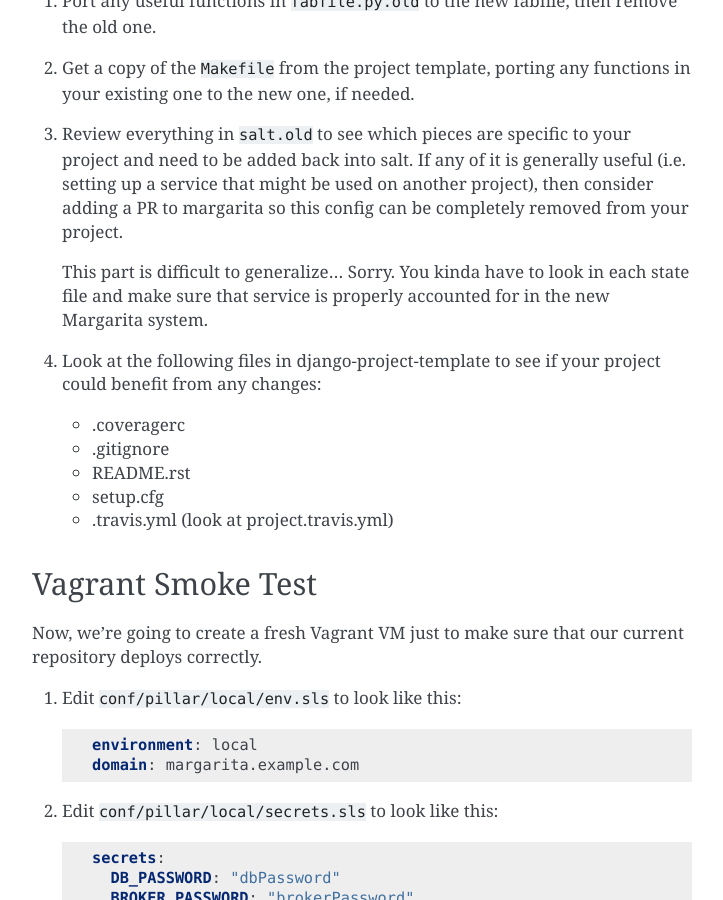
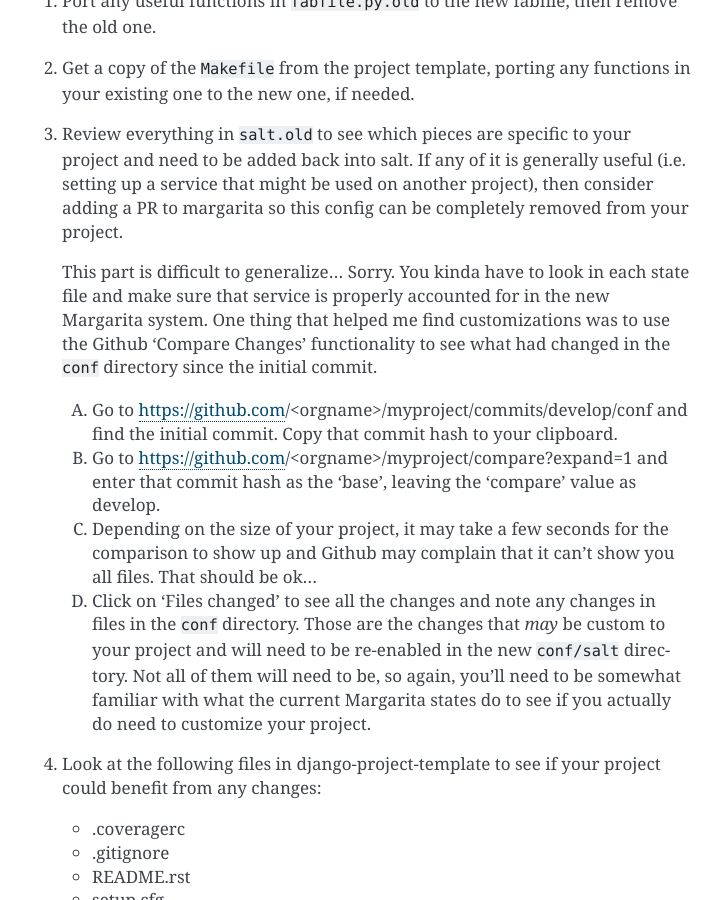
Before and after one commit to caktus/guidebook, a Sphinx documentation site: the page built from source/margarita/upgrading.rst, in a window 1280 px wide and 900 px high, scrolled down 5251 px. Shown: the whole window, without its empty margins (388-1111 px from the left). Built offline with Sphinx 7.4.7, drawn with Linux system fonts in a browser that asks for light colours.

Commit message:
Add clue about how to find salt customizations

```diff
--- a/source/margarita/upgrading.rst
+++ b/source/margarita/upgrading.rst
@@ -275,7 +275,24 @@ you should be able to get a server upgraded, but they **will** have to be done a
    be completely removed from your project.
 
    This part is difficult to generalize... Sorry. You kinda have to look in each state file and
-   make sure that service is properly accounted for in the new Margarita system.
+   make sure that service is properly accounted for in the new Margarita system. One thing that
+   helped me find customizations was to use the Github 'Compare Changes' functionality to see what
+   had changed in the ``conf`` directory since the initial commit.
+
+   A. Go to https://github.com/<orgname>/myproject/commits/develop/conf and find the initial commit.
+      Copy that commit hash to your clipboard.
+
+   #. Go to https://github.com/<orgname>/myproject/compare?expand=1 and enter that commit hash as
+      the 'base', leaving the 'compare' value as develop.
+
+   #. Depending on the size of your project, it may take a few seconds for the comparison to show up
+      and Github may complain that it can't show you all files. That should be ok...
+
+   #. Click on 'Files changed' to see all the changes and note any changes in files in the ``conf``
+      directory. Those are the changes that *may* be custom to your project and will need to be
+      re-enabled in the new ``conf/salt`` directory. Not all of them will need to be, so again,
+      you'll need to be somewhat familiar with what the current Margarita states do to see if you
+      actually do need to customize your project.
 
 #. Look at the following files in django-project-template to see if your project could benefit
    from any changes:
```
